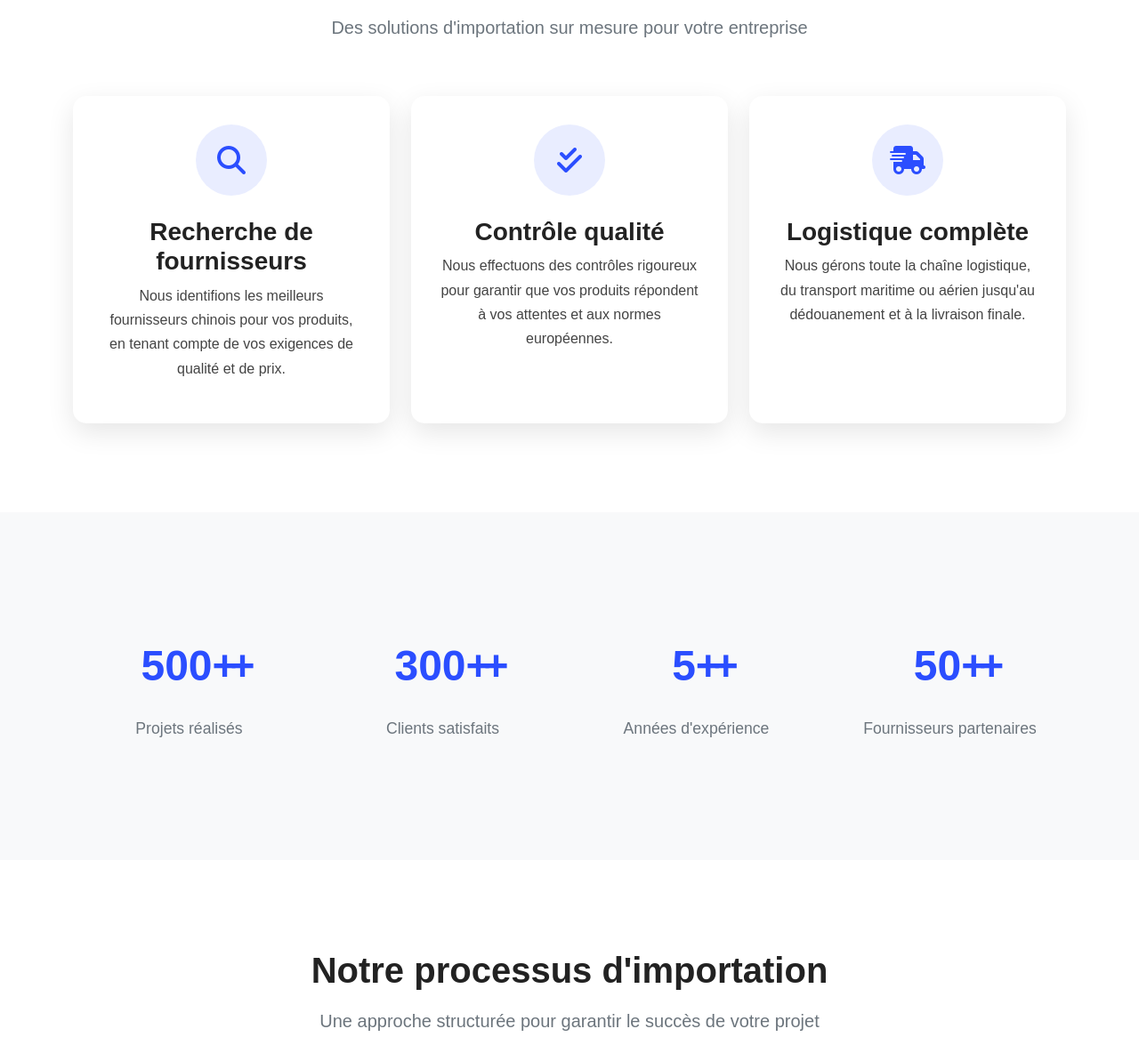
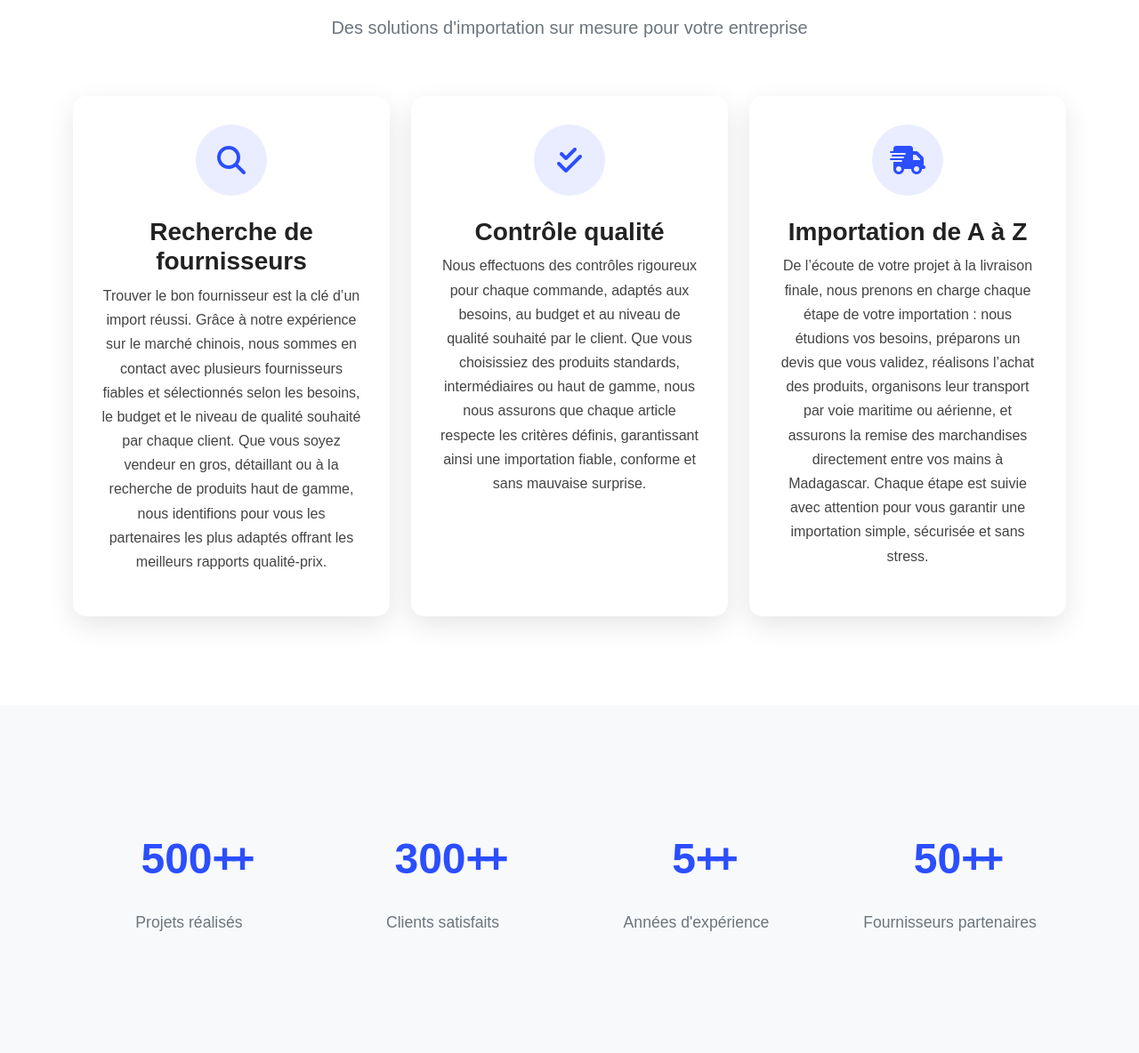
Before and after one commit to thierry1804/duosite, a Symfony app: template templates/home/index.html.twig in a window 1280 px wide. Shown: the part 1005-2189 px from the top of the page at 89% size. Run offline with Twig, Linux system fonts and the light colour scheme; the template is opened without the code that fills it, so the values that code supplies are empty; some libraries are stand-ins or nearby versions; some web fonts are replaced.

Commit message:
modif wording 2

```diff
--- a/templates/home/index.html.twig
+++ b/templates/home/index.html.twig
@@ -56,7 +56,7 @@
                         <i class="fas fa-search"></i>
                     </div>
                     <h3>Recherche de fournisseurs</h3>
-                    <p>Nous identifions les meilleurs fournisseurs chinois pour vos produits, en tenant compte de vos exigences de qualité et de prix.</p>
+                    <p>Trouver le bon fournisseur est la clé d’un import réussi. Grâce à notre expérience sur le marché chinois, nous sommes en contact avec plusieurs fournisseurs fiables et sélectionnés selon les besoins, le budget et le niveau de qualité souhaité par chaque client. Que vous soyez vendeur en gros, détaillant ou à la recherche de produits haut de gamme, nous identifions pour vous les partenaires les plus adaptés offrant les meilleurs rapports qualité-prix.</p>
                 </div>
             </div>
             <div class="col-md-4 fade-up" data-delay="200">
@@ -65,7 +65,7 @@
                         <i class="fas fa-check-double"></i>
                     </div>
                     <h3>Contrôle qualité</h3>
-                    <p>Nous effectuons des contrôles rigoureux pour garantir que vos produits répondent à vos attentes et aux normes européennes.</p>
+                    <p>Nous effectuons des contrôles rigoureux pour chaque commande, adaptés aux besoins, au budget et au niveau de qualité souhaité par le client. Que vous choisissiez des produits standards, intermédiaires ou haut de gamme, nous nous assurons que chaque article respecte les critères définis, garantissant ainsi une importation fiable, conforme et sans mauvaise surprise.</p>
                 </div>
             </div>
             <div class="col-md-4 fade-up" data-delay="300">
@@ -73,8 +73,8 @@
                     <div class="feature-icon mx-auto">
                         <i class="fas fa-shipping-fast"></i>
                     </div>
-                    <h3>Logistique complète</h3>
-                    <p>Nous gérons toute la chaîne logistique, du transport maritime ou aérien jusqu'au dédouanement et à la livraison finale.</p>
+                    <h3>Importation de A à Z</h3>
+                    <p>De l’écoute de votre projet à la livraison finale, nous prenons en charge chaque étape de votre importation : nous étudions vos besoins, préparons un devis que vous validez, réalisons l’achat des produits, organisons leur transport par voie maritime ou aérienne, et assurons la remise des marchandises directement entre vos mains à Madagascar. Chaque étape est suivie avec attention pour vous garantir une importation simple, sécurisée et sans stress.</p>
                 </div>
             </div>
         </div>
```
